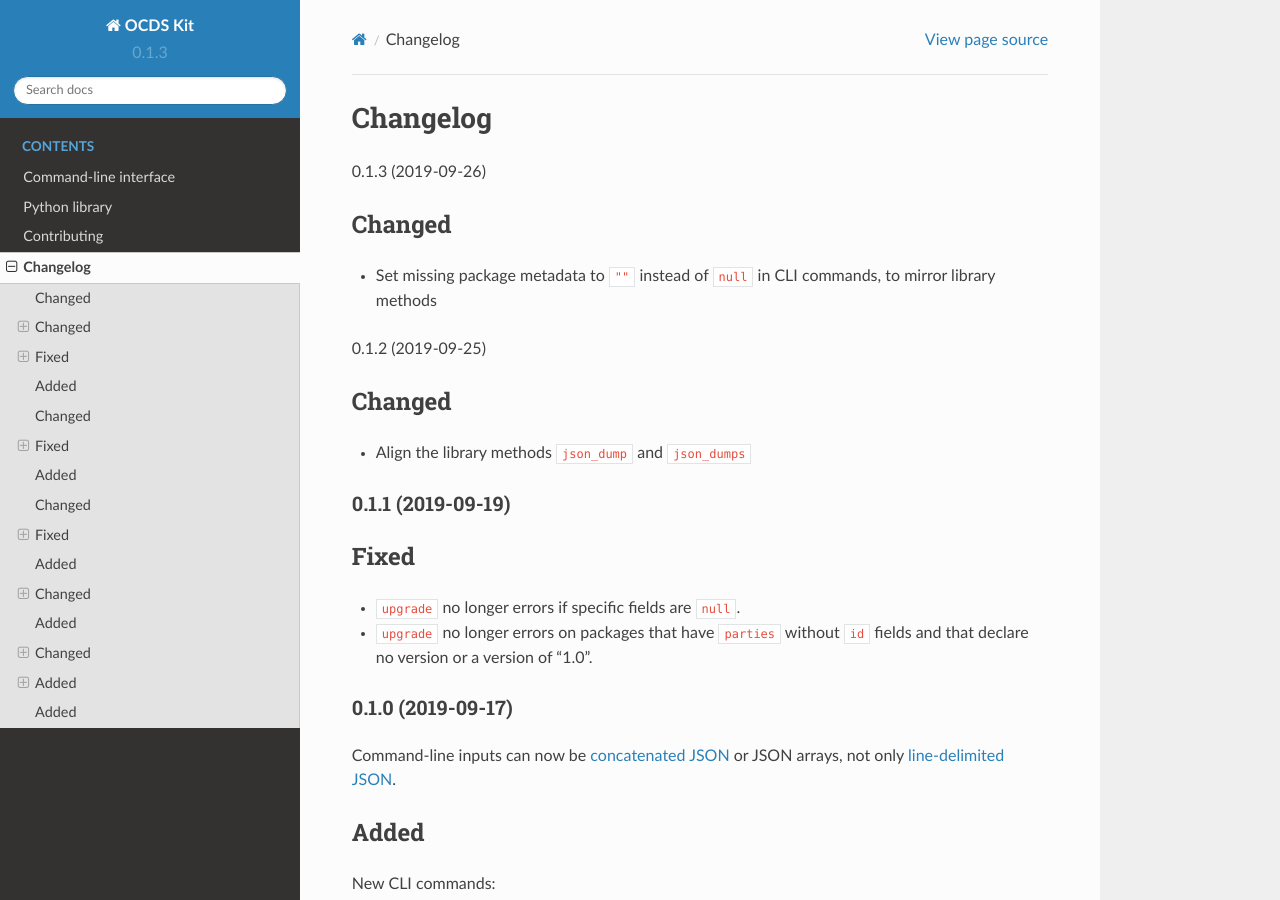
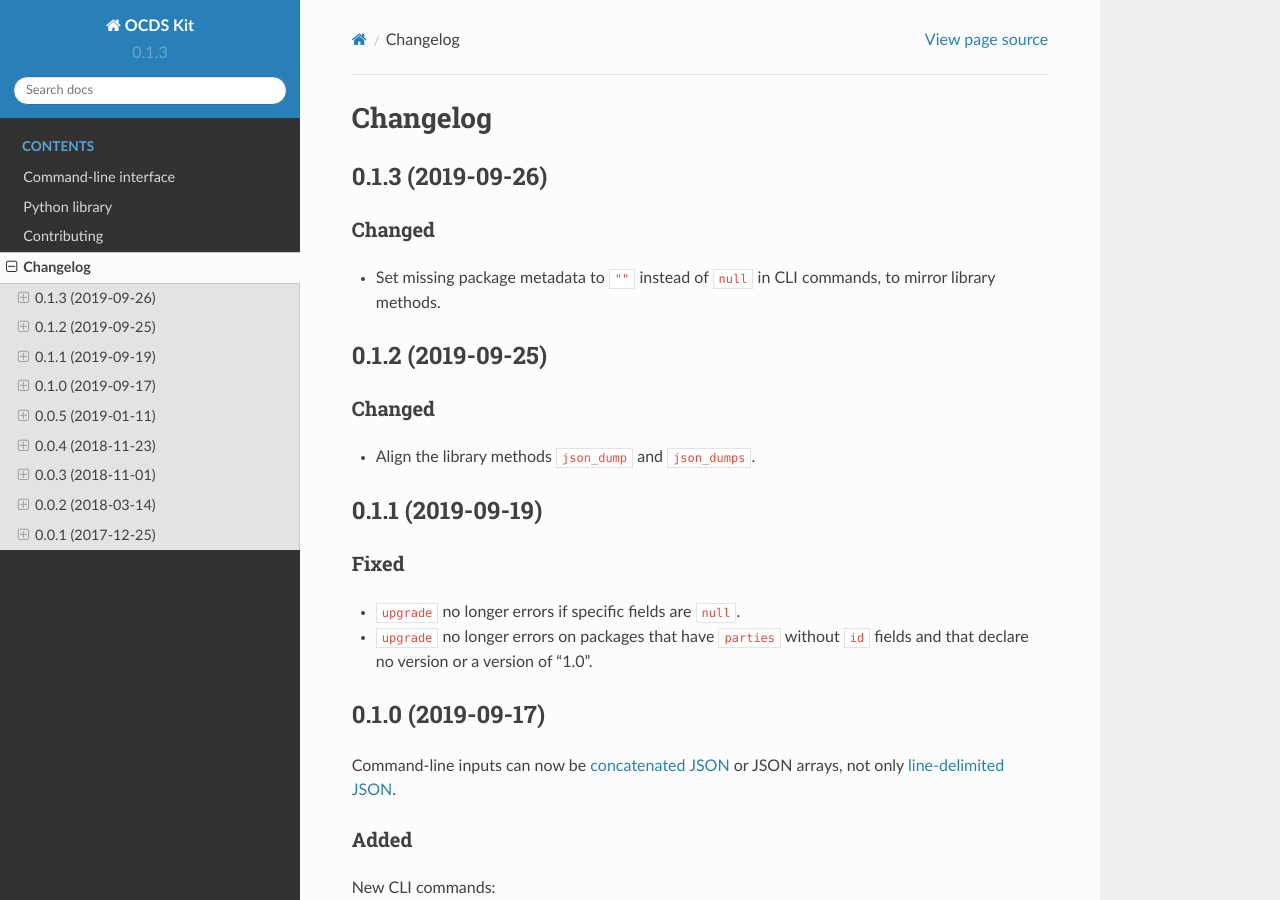
Before and after one commit to open-contracting/ocdskit, a Sphinx documentation site: the page built from docs/changelog.rst, in a window 1280 px wide and 900 px high. Built offline with Sphinx 7.4.7 and the Read the Docs theme 2.0.0, drawn with Linux system fonts in a browser that asks for light colours.

Commit message:
Fix changelog formatting

```diff
--- a/docs/changelog.rst
+++ b/docs/changelog.rst
@@ -2,18 +2,20 @@ Changelog
 =========
 
 0.1.3 (2019-09-26)
+------------------
 
 Changed
 ~~~~~~~
 
--  Set missing package metadata to ``""`` instead of ``null`` in CLI commands, to mirror library methods
+-  Set missing package metadata to ``""`` instead of ``null`` in CLI commands, to mirror library methods.
 
 0.1.2 (2019-09-25)
+------------------
 
 Changed
 ~~~~~~~
 
--  Align the library methods ``json_dump`` and ``json_dumps``
+-  Align the library methods ``json_dump`` and ``json_dumps``.
 
 0.1.1 (2019-09-19)
 ------------------
```
